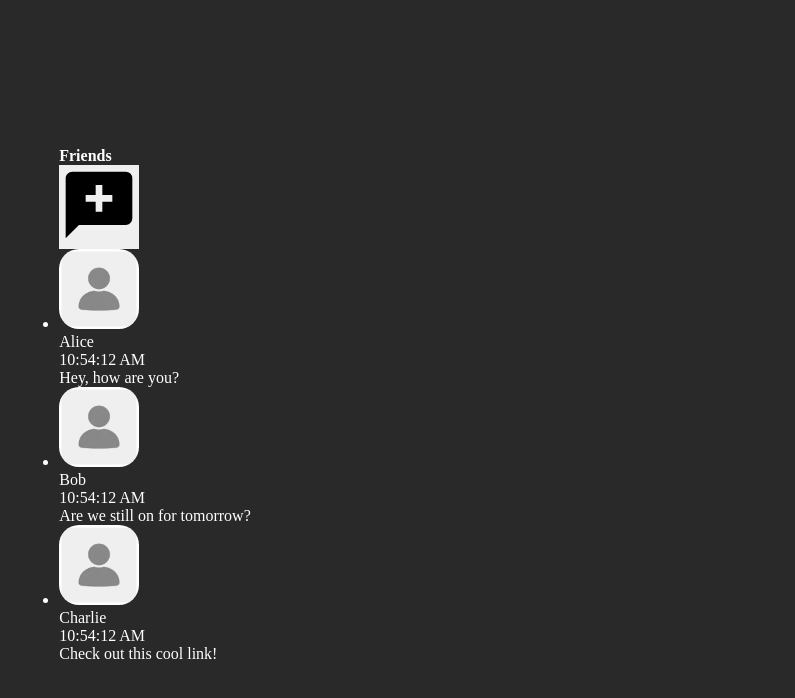
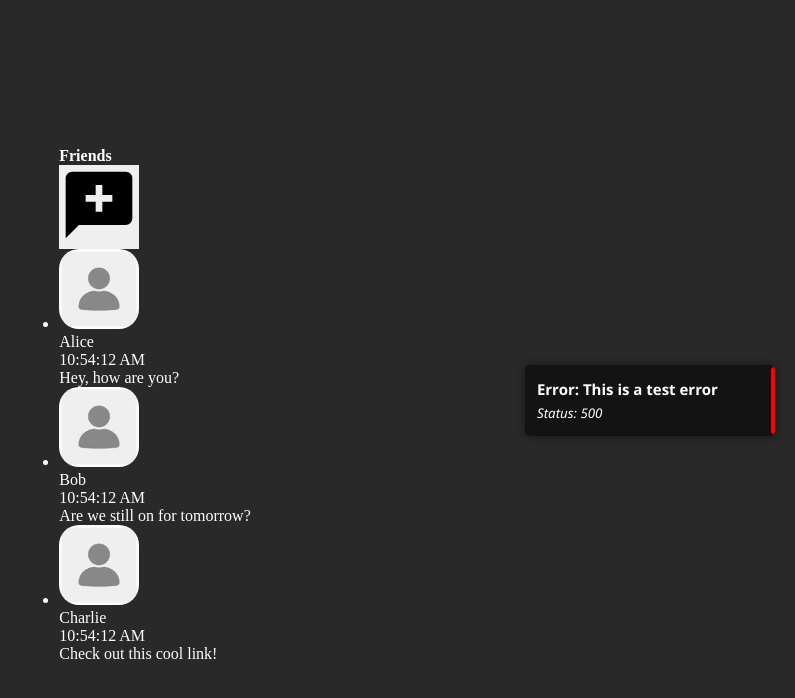
Before and after one commit to tomasbennett/Messaging-App, a React (Vite) app in the folder client/: page / in a window 1280 px wide. Shown: the top 698 px of the page, without its empty margins (485-1280 px from the left). Built offline with nearby package versions, Linux system fonts and the light colour scheme.

Commit message:
Adding an error context component complete with an enter and exit screen animation - Noted issue is that in strict mode it of course adds all errors to the queue system twice

```diff
--- a/client/src/contexts/ErrorContext.module.css
+++ b/client/src/contexts/ErrorContext.module.css
@@ -0,0 +1,80 @@
+.outerContainer {
+    position: fixed;
+    display: flex;
+    flex-direction: column;
+    align-items: flex-start;
+    row-gap: 0.5rem;
+    background-color: rgb(19, 19, 19);
+    z-index: 9999;
+
+    border-radius: .5rem;
+    /* border: 0; */
+    border: .4rem solid rgb(19, 19, 19);
+    border-right: .4rem solid red;
+
+
+    box-shadow: 0 0 1rem rgba(0, 0, 0, 0.5);
+
+    /* height: 7rem; */
+    width: 25rem;
+
+    color: white;
+
+    padding: 1rem .8rem;
+    padding-right: 1.5rem;
+
+    overflow: hidden;
+
+    animation: enterScreenFromRight 0.5s ease-out forwards;
+}
+
+.outerContainer>* {
+    font-family: 'Segoe UI', Tahoma, Geneva, Verdana, sans-serif;
+    white-space: nowrap;
+    text-overflow: ellipsis;
+    overflow: hidden;
+    width: 100%;
+}
+
+.outerContainer>strong {
+    /* font-size: larger; */
+    font-size: 1.5rem;
+}
+
+.outerContainer>p {
+    font-style: italic;
+    font-size: smaller;
+}
+
+.exitScreen {
+    animation: exitScreenToRight 0.5s ease-out forwards;
+}
+
+
+
+
+@keyframes enterScreenFromRight {
+    from {
+        opacity: 0;
+        right: 0;
+    }
+
+    to {
+        opacity: 1;
+        right: 20px;
+    }
+
+}
+
+@keyframes exitScreenToRight {
+    from {
+        opacity: 1;
+        right: 20px;
+    }
+
+    to {
+        opacity: 0;
+        right: 0;
+    }
+
+}
--- a/client/src/contexts/ErrorContext.tsx
+++ b/client/src/contexts/ErrorContext.tsx
@@ -1,6 +1,7 @@
-import React from "react";
+import React, { useRef, useState } from "react";
 import { ICustomErrorResponse } from "../../../shared/features/api/models/APIErrorResponse";
 import styles from "./ErrorContext.module.css";
+import { waitForAnimationEnd } from "../services/WaitForAnimationToEnd";
 
 
 const ErrorContext = React.createContext<{
@@ -9,14 +10,49 @@ const ErrorContext = React.createContext<{
 
 
 export const ErrorProvider: React.FC<{ children: React.ReactNode }> = ({ children }) => {
-    const [error, setError] = React.useState<ICustomErrorResponse | null>(null);
+
+    const [error, setError] = useState<ICustomErrorResponse | null>(null);
+
+    const queueRef = useRef<ICustomErrorResponse[]>([]);
+
+    const isProcessingRef = useRef(false);
+
+    const errorContainerRef = useRef<HTMLDivElement | null>(null);
+    const [isClosing, setIsClosing] = useState<boolean>(false);
+
+
+
+    const processQueue = async () => {
+        if (isProcessingRef.current) return;
+
+        isProcessingRef.current = true;
+
+        while (queueRef.current.length > 0) {
+            const nextError = queueRef.current.shift()!;
+
+            setError(nextError);
+
+            await new Promise((resolve) => setTimeout(resolve, 7000));
+
+            setIsClosing(true);
+
+            if (errorContainerRef.current) {
+                await waitForAnimationEnd(errorContainerRef.current);
+            };
+
+            setIsClosing(false);
+
+            setError(null);
+        }
+
+        isProcessingRef.current = false;
+    };
+
+
 
     const throwError = (error: ICustomErrorResponse) => {
-        setError(error);
-        // DO SOME ANIMATION LOGIC HERE TO KEEP IT UP ONLY FOR A PERIOD OF TIME AND CREATE A QUEUE SYSTEM FOR MULTIPLE ERRORS
-        setTimeout(() => {
-            setError(null);
-        }, 7000);
+        queueRef.current.push(error);
+        processQueue();
     };
 
 
@@ -29,7 +65,10 @@ export const ErrorProvider: React.FC<{ children: React.ReactNode }> = ({ childre
             {
                 error && (
                     <>
-                        <div className={styles.outerContainer}>
+                        <div
+                            ref={errorContainerRef}
+                            className={`${styles.outerContainer} ${isClosing ? styles.exitScreen : ""}`}
+                        >
                             <strong>Error: {error.message}</strong>
                             <p>Status: {error.status}</p>
                         </div>
--- a/client/src/features/dashboard/components/SearchedForUserDetails.tsx
+++ b/client/src/features/dashboard/components/SearchedForUserDetails.tsx
@@ -36,7 +36,9 @@ export function SearchedForUserDetails({
                 headers: {
                     "Content-Type": "application/json"
                 },
-                body: JSON.stringify({ friendUserId: userId })
+                body: JSON.stringify({
+                    friendUserId: userId
+                })
             });
 
             if (!response.ok) {
--- a/client/src/features/dashboard/layouts/DashboardLayout.tsx
+++ b/client/src/features/dashboard/layouts/DashboardLayout.tsx
@@ -148,11 +148,13 @@ import styles from "./DashboardLayout.module.css";
 import { UserIcon } from "../../../assets/icons/UserIcon";
 import { SidebarUserDetailsList } from "./SidebarUserDetailsList";
 import { ISidebarFriendsUserDetails } from "../models/ISidebarUserDetails";
+import { useError } from "../../../contexts/ErrorContext";
 
 
 export function DashboardLayout() {
   const [friendsDetailsList, setFriendsDetailsList] = useState<ISidebarFriendsUserDetails[]>([]);
 
+  const errorContext = useError();
 
   useEffect(() => {
     // Mock data for friends details list
@@ -181,6 +183,28 @@ export function DashboardLayout() {
     ];
 
     setFriendsDetailsList(mockFriendsDetails);
+
+    if (errorContext) {
+      errorContext.throwError({
+        message: "This is a test error",
+        status: 500,
+        ok: false
+      });
+
+      errorContext.throwError({
+        message: "This is another test error",
+        status: 400,
+        ok: false
+      });
+
+      errorContext.throwError({
+        message: "This is yet another test error",
+        status: 404,
+        ok: false
+      });
+
+
+    }
   }, []);
 
 
--- /dev/null
+++ b/client/src/services/WaitForAnimationToEnd.ts
@@ -0,0 +1,10 @@
+export async function waitForAnimationEnd(element: HTMLElement): Promise<void> {
+    return new Promise((resolve) => {
+        const handler = () => {
+            element.removeEventListener("animationend", handler);
+            resolve();
+        };
+
+        element.addEventListener("animationend", handler);
+    });
+}
```
